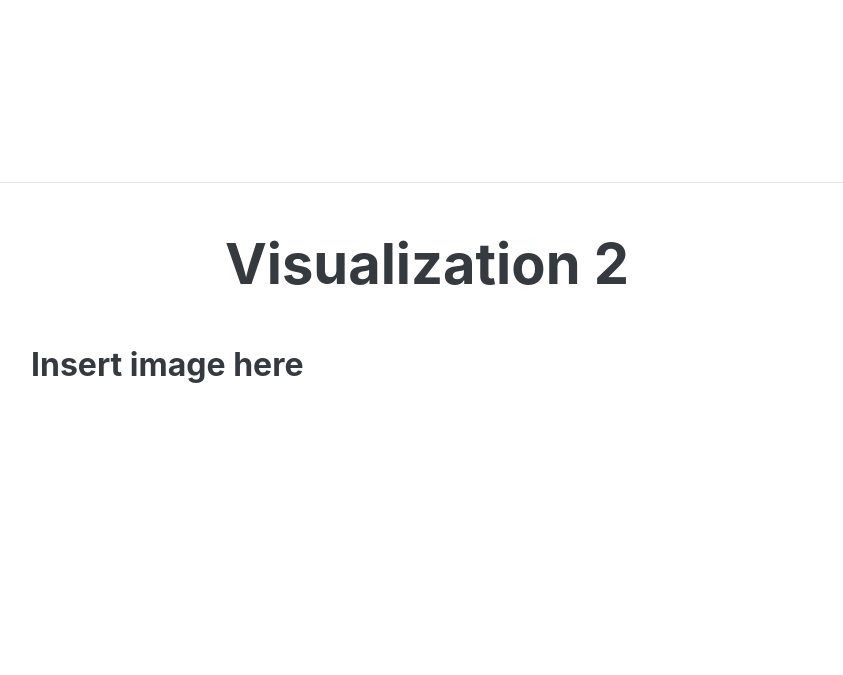
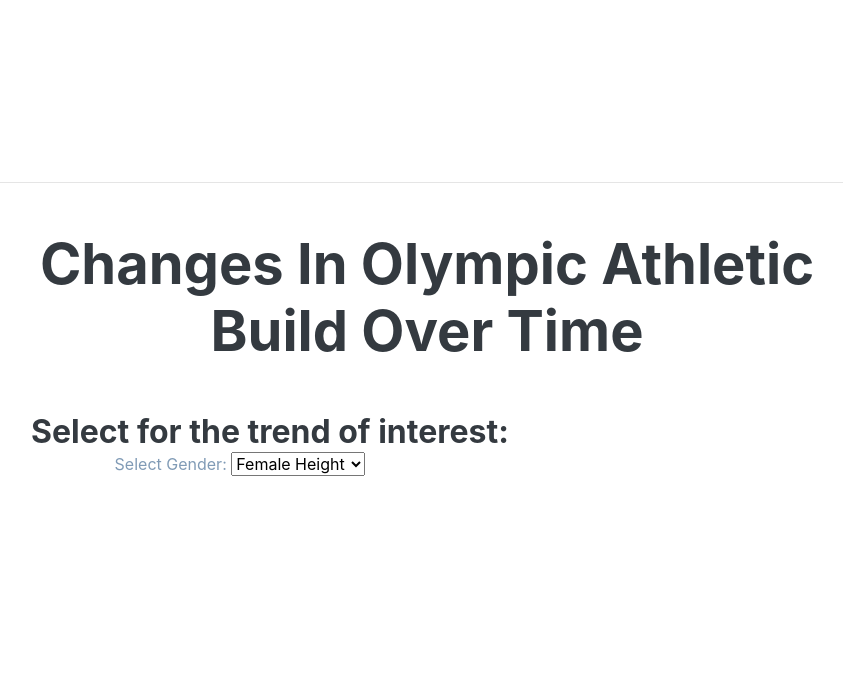
Before and after one commit to sethnewb/project2, a Flask app: page / in a window 1280 px wide. Shown: the part 1576-2251 px from the top of the page, without its empty margins (349-1192 px from the left). Run offline with Flask 2, Linux system fonts and the light colour scheme; data that the repository does not hold is empty; some libraries are stand-ins or nearby versions; some web fonts are replaced.

Commit message:
Angie working on connected scatter plot 053019

```diff
--- a/static/resume.js
+++ b/static/resume.js
@@ -65,13 +65,18 @@ function buildAgeGraph(gender) {
   })
 }
 
+// connected scatter plot function- NEED to complete
+function buildConnectedScatter(build) {}
+
 // function for when the gender for the age graph is changed
-
 function genderChanged(gender) {
   buildAgeGraph(gender);
 }
 
-
+// function for when the build options are changed on drop down menu for althetic build over time
+function buildChanged(build) {
+  buildConnectedScatter(build);
+}
 
 
 
@@ -81,6 +86,9 @@ function genderChanged(gender) {
 function init() {
   var selectedGender = d3.select("#selGender").node().value;
   buildAgeGraph(selectedGender)
+
+  var selectedBuild = d3.select("#selBuild").node().value;
+  buildConnectedScatter(selectedBuild)
 }
 
 
--- a/templates/index.html
+++ b/templates/index.html
@@ -101,14 +101,22 @@
 
     <section class="resume-section p-3 p-lg-5 align-items-center" id="viz2">
       <div class="w-100">
-        <h2 class="mb-5">Visualization 2</h2>
+        <h2 class="mb-5">Changes In Olympic Athletic Build Over Time</h2>
 
         <div class="resume-item d-flex flex-column flex-md-row justify-content-between mb-5">
           <div class="resume-content">
-            <h3 class="mb-0">Insert image here</h3>
-            <!-- <div class="subheading mb-3">Bachelor of Science</div>
-            <div>Computer Science - Web Development Track</div>
-            <p>GPA: 3.23</p> -->
+            <h3 class="mb-0">Select for the trend of interest:</h3>
+            <div class="container">
+              <t>Select Gender:  </t>
+              <select id="selBuild" onchange="buildChanged(this.value)">
+                <option value="Male">Female Height</option>
+                <option value="Female">Female Weight</option>
+                <option value="Male">Male Height</option>
+                <option value="Male">Male Weight</option>
+              </select>
+              <div class="row">
+            <div class="container-fluid" id="connected_scatter"></div>
+              </div>
           </div>
         </div>
       </div>
```
Also changed, not shown: static/app.js (+63 -0 lines), 1 other file.
